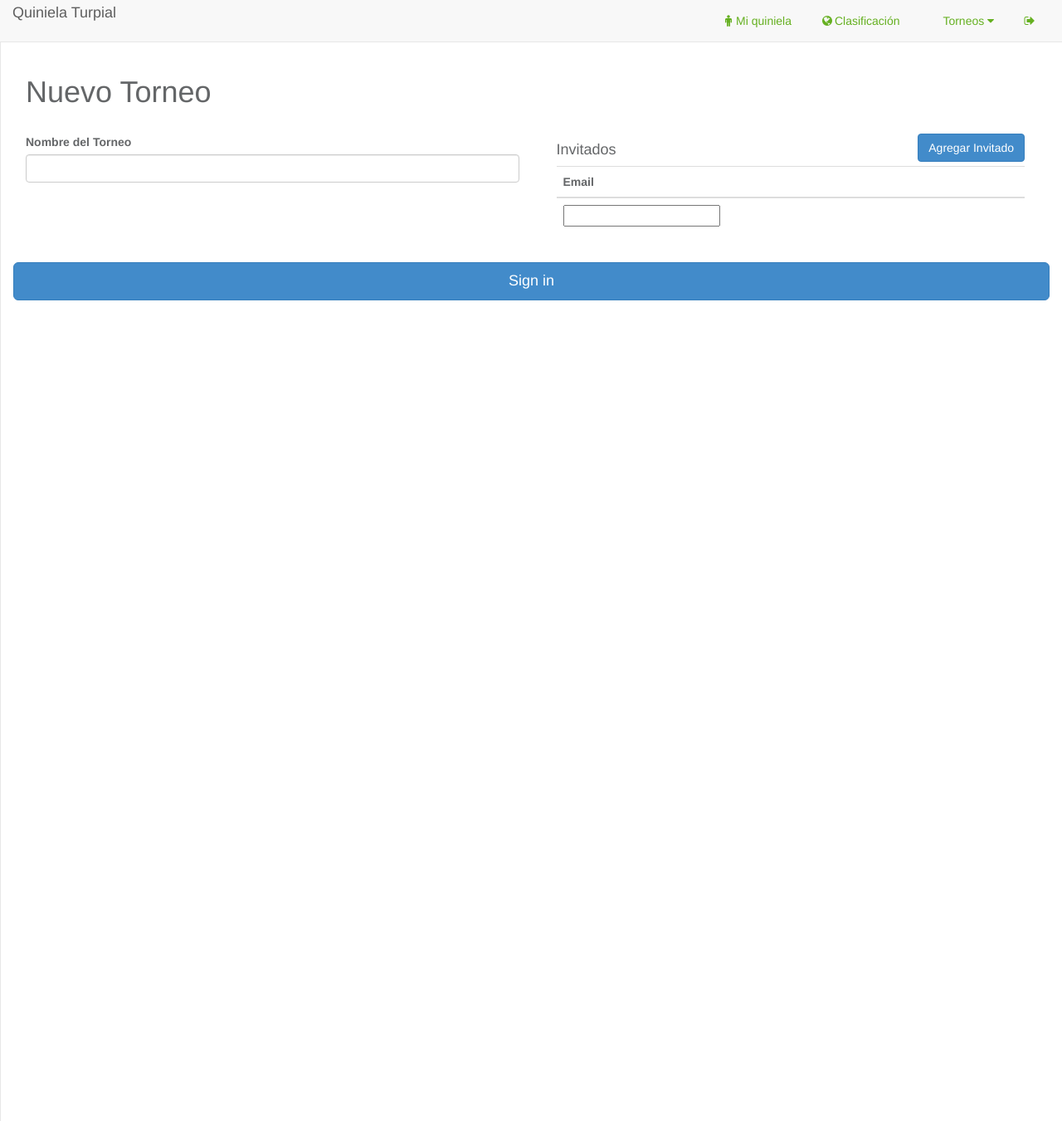
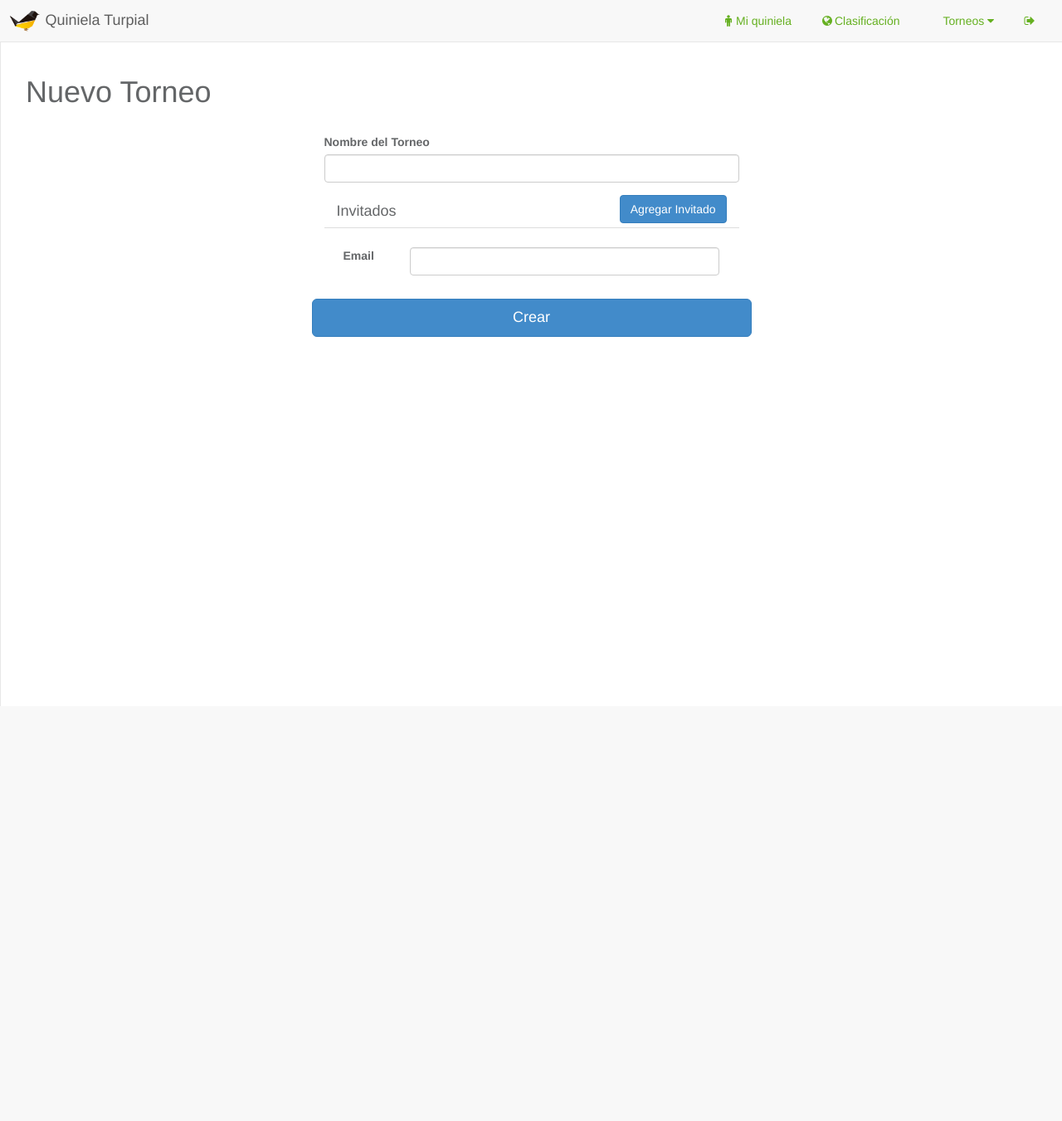
Before and after one commit to leonardogutierrezh/quiniela, a Django app: page /crear_torneo/ in a window 1280 px wide. Shown: the whole page at 83% size. After the commit the page ends 851 px from the top, so only its background shows below. Run offline with Django 3.2, Linux system fonts and the light colour scheme; the visitor is signed in with stand-in values (Sample User, id 1); style sheets or scripts are compiled from the project's sources; some libraries are stand-ins or nearby versions.

Commit message:
avanzando con las vistas

```diff
--- a/quiniela/static/less/sb-admin.less
+++ b/quiniela/static/less/sb-admin.less
@@ -2,6 +2,9 @@
 
 /* ------------------------------- */
 
+html, body{
+	height: 100%;
+}
  body {
     background-color: #f8f8f8;
 }
@@ -11,12 +14,14 @@
 /* ------------------------------- */
 
  #wrapper {
-    width: 100%;
+	width: 100%;
+	height: 100%;
+
 }
 
 .page-wrapper {
     padding: 0 15px;
-    min-height: 568px;
+    min-height: 100%;
     background-color: #fff;
 }
 
@@ -25,7 +30,7 @@
         position: inherit;
         margin: 0 0 0 0;
         padding: 0 30px;
-        min-height: 1300px;
+        min-height: 100%;
         border-left: 1px solid #e7e7e7;
     }
 }
@@ -39,6 +44,10 @@
 /* ------------------------------- */
 
 /* Top Right Navigation Dropdown Styles */
+
+.navbar-brand {
+padding: 10px;
+}
 
  .navbar-top-links li {
     display: inline-block;
@@ -223,6 +232,11 @@
  .login-panel {
     margin-top: 25%;
 }
+.login-container{
+	max-width: 500px;
+	margin-right: auto;
+	margin-left: auto;
+}
 
 /* Flot Chart Containers */
 
--- a/quiniela/templates/admin.html
+++ b/quiniela/templates/admin.html
@@ -43,13 +43,8 @@
 
         <nav class="navbar navbar-default navbar-static-top" role="navigation" style="margin-bottom: 0">
             <div class="navbar-header">
-                <button type="button" class="navbar-toggle" data-toggle="collapse" data-target=".sidebar-collapse">
-                    <span class="sr-only">Men&uacute;</span>
-                    <span class="icon-bar"></span>
-                    <span class="icon-bar"></span>
-                    <span class="icon-bar"></span>
-                </button>
-                <a class="navbar-brand logo" href="/escritorio/">Quiniela Turpial</a>
+		<a class="navbar-brand" href="#"><img src="{{ STATIC_URL }}img/pajaro.png" height="30"> Quiniela Turpial</a>
+
             </div>
             <!-- /.navbar-header -->
 
@@ -78,7 +73,7 @@
                     <ul class="dropdown-menu dropdown-user">
                         <li><a href="/editar_perfil/0">Mis torneos</a>
                         </li>
-                        <li><a href="/configuracion/0"></i>Crear Torneo</a>
+                        <li><a href="/crear_torneo"></i>Crear Torneo</a>
                         </li>
                     </ul>
                     <!-- /.dropdown-user -->
--- a/quiniela/templates/social/crear_torneo.html
+++ b/quiniela/templates/social/crear_torneo.html
@@ -4,21 +4,22 @@
     Nuevo Torneo
 {% endblock %}
 {% block seccion-contenido %}
+<div class="login-container">
 <form class="form-signin" id='formulario' method='post' action=''>{% csrf_token %}
 <div class="row">
-        <div class="col-md-6">
+        <div class="col-md-12">
             {{ formulario | bootstrap }}
         </div>
-        <div class="col-md-6">
+        <div class="col-md-12">
             <div class="col-md-6">
                 <h4>Invitados</h4>
             </div>
             <div class="col-md-6 text-right">
                 <a id="agregar-sala" class="btn btn-primary">Agregar Invitado</a>
             </div>
-            <div class="col-md-12">
+
                 <table id="salas-formset-container" class="table table-stripped">
-                    <th>Email</th>
+
                     <tbody id="salas-formset-body">
                         {{ invitados_forms.management_form }}
                         {% for invitadoform in invitados_forms %}
@@ -27,48 +28,52 @@
                                     <div class="form-group">
 
 
-                                        {{ invitadoform.email }}
-                                    </div>
-                                </td>
+                                        {{ invitadoform.email | bootstrap_horizontal}}
+
                                 {% if invitadoform.can_delete %}
-                                    <td>
-                                        <div class="checkbox">
+
                                             <label>
                                                 {{ invitadoform.DELETE }}
                                                 Eliminar
                                             </label>
-                                        </div>
-                                    </td>
+
                                 {% endif %}
+
+
+                                    </div>
+                                </td>
+
                             </tr>
                         {% endfor %}
                     </tbody>
                 </table>
-            </div>
+
         </div>
-            <button class="btn btn-lg btn-primary btn-block" type="submit">Sign in</button>
+            <button class="btn btn-lg btn-primary btn-block" type="submit">Crear</button>
         </div>
 </form>
+</div>
 {% endblock %}
 {% block js %}
     <script type="text/html" id="sala-template">
         {% with invitados_forms.empty_form as form %}
             <tr>
                 <td>
-                    <div class="form-group">
-                        {{ form.email }}
-                    </div>
+
+                        {{ form.email | bootstrap_horizontal }}
+
+
+                {% if invitados_forms.can_delete %}
+		<div class="text-right">
+                            <label>
+                                {{ form.DELETE }} Borrar
+                            </label>
+		</div>
+                {% endif %}
+
+
                 </td>
-                {% if invitados_forms.can_delete %}
-                    <td>
-                        <div class="checkbox">
-                            <label>
-                                {{ form.DELETE }}
-                                Eliminar
-                            </label>
-                        </div>
-                    </td>
-                {% endif %}
+
             </tr>
         {% endwith %}
     </script>
```
Also changed, not shown: quiniela/templates/login.html (+9 -5 lines), quiniela/static/img/pajaro.png (added).
